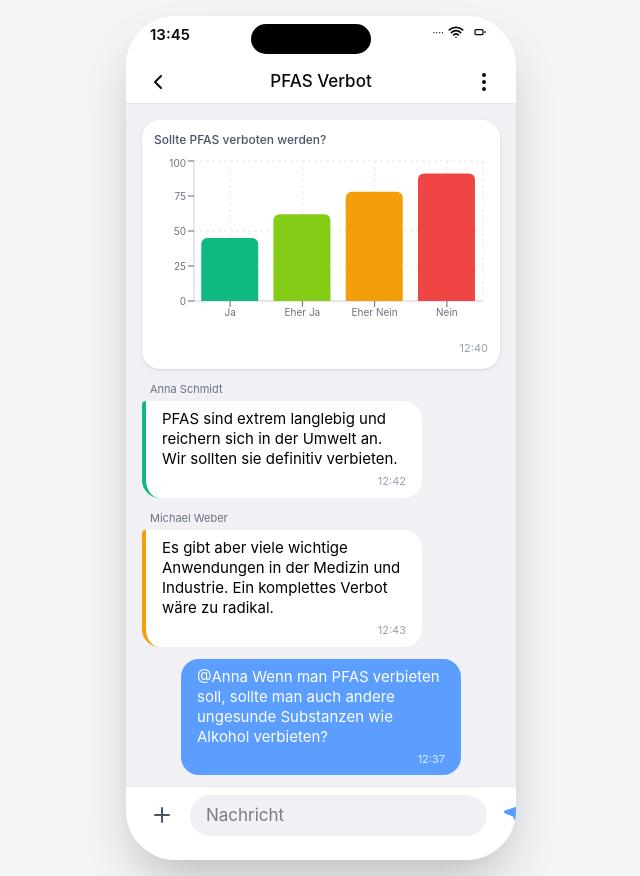
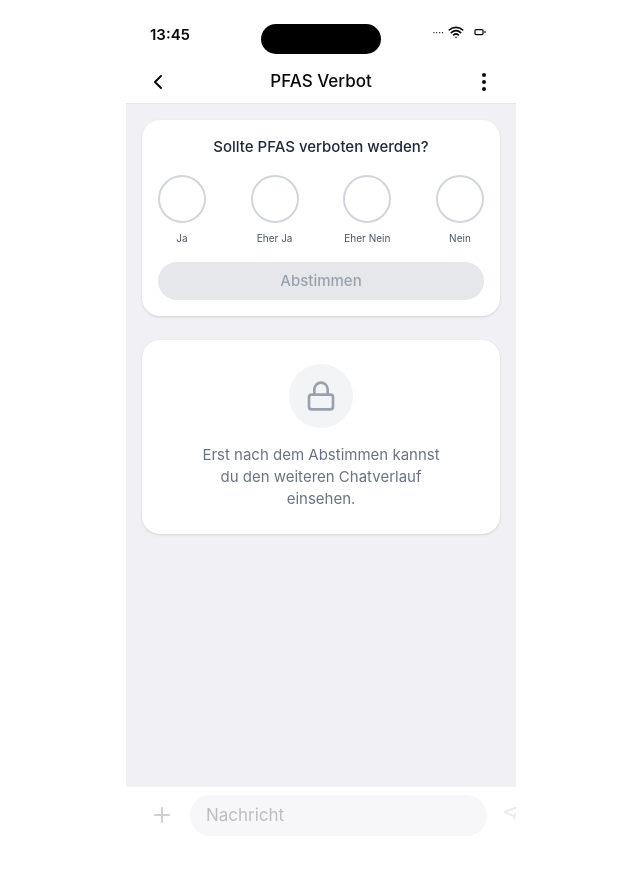
Before and after one commit to background-debates/screen-building, a React (Vite) app: page / in a window 1280 px wide. Shown: the whole page, without its empty margins (319-959 px from the left). Built offline with nearby package versions, Linux system fonts and the light colour scheme.

Commit message:
added opinion request screen

```diff
--- a/src/app/App.tsx
+++ b/src/app/App.tsx
@@ -1,3 +1,4 @@
+import { useState } from "react";
 import {
   BarChart,
   Bar,
@@ -15,14 +16,26 @@ import {
   Send,
   Wifi,
   Battery,
+  Lock,
 } from "lucide-react";
 
 // Opinion data for the chart
 const opinionData = [
-  { opinion: "Ja", votes: 45, color: "#10b981" },
-  { opinion: "Eher Ja", votes: 62, color: "#84cc16" },
-  { opinion: "Eher Nein", votes: 78, color: "#f59e0b" },
-  { opinion: "Nein", votes: 91, color: "#ef4444" },
+  { opinion: "Ja", votes: 4, color: "#10b981" },
+  { opinion: "Eher Ja", votes: 6, color: "#84cc16" },
+  { opinion: "Eher Nein", votes: 7, color: "#f59e0b" },
+  { opinion: "Nein", votes: 9, color: "#ef4444" },
+];
+
+// Voting options
+const votingOptions = [
+    { label: "Ja", color: "#10b981" },
+      { label: "Eher Ja", color: "#84cc16" },
+        { label: "Eher Nein", color: "#f59e0b" },
+
+
+
+  { label: "Nein", color: "#ef4444" },
 ];
 
 // Chat messages
@@ -64,15 +77,28 @@ const getStanceColor = (stance: string) => {
 };
 
 export default function App() {
+  const [hasVoted, setHasVoted] = useState(false);
+  const [selectedVote, setSelectedVote] = useState<string | null>(null);
+
+  const handleVote = (option: string) => {
+    setSelectedVote(option);
+  };
+
+  const submitVote = () => {
+    if (selectedVote) {
+      setHasVoted(true);
+    }
+  };
+
   return (
-    <div className="min-h-screen bg-gray-100 flex items-center justify-center p-4">
+    <div className="min-h-screen bg-white flex items-center justify-center p-4">
       {/* iPhone Container */}
-      <div className="w-full max-w-[390px] h-[844px] bg-white rounded-[50px] shadow-2xl overflow-hidden flex flex-col relative">
+      <div className="w-full max-w-[390px] h-[844px] bg-white rounded-[50px] overflow-hidden flex flex-col relative">
         {/* Status Bar */}
-        <div className="h-11 bg-white flex items-start justify-between px-6 pt-2">
+        <div className="h-11 bg-white flex items-start px-6 pt-2 relative">
           <div className="text-[15px] font-semibold">13:45</div>
-          <div className="w-[120px] h-[30px] bg-black rounded-full"></div>
-          <div className="flex items-center gap-1">
+          <div className="absolute left-1/2 -translate-x-1/2 w-[120px] h-[30px] bg-black rounded-full"></div>
+          <div className="flex items-center gap-1 ml-auto">
             <div className="text-[10px]">····</div>
             <Wifi className="w-4 h-4" strokeWidth={2.5} />
             <Battery className="w-6 h-3" strokeWidth={2.5} />
@@ -80,19 +106,113 @@ export default function App() {
         </div>
 
         {/* Header */}
-        <div className="h-11 bg-white border-b border-gray-200 flex items-center justify-between px-4">
+        <div className="h-11 bg-white border-b border-gray-200 flex items-center px-4 relative">
           <button className="p-1">
             <ChevronLeft className="w-6 h-6" />
           </button>
-          <div className="text-[17px] font-medium">
+          <div className="absolute left-1/2 -translate-x-1/2 text-[17px] font-medium whitespace-nowrap">
             PFAS Verbot
           </div>
-          <button className="p-1">
+          <button className="p-1 ml-auto">
             <MoreVertical className="w-6 h-6" />
           </button>
         </div>
 
-        {/* Messages Container - Scrollable */}
+        {!hasVoted ? (
+          <>
+            {/* Voting Screen */}
+            <div className="flex-1 overflow-y-auto bg-[#f0f0f5] px-4 py-4">
+              {/* Question Card */}
+              <div className="mb-6 flex justify-start">
+                <div className="bg-white rounded-[18px] p-4 shadow-sm w-full">
+                  <div className="text-[15px] font-medium mb-4 text-gray-800 text-center">
+                    Sollte PFAS verboten werden?
+                  </div>
+
+                  {/* Voting Options */}
+                  <div className="flex justify-between items-end gap-3 mb-4">
+                    {votingOptions.map((option) => (
+                      <div
+                        key={option.label}
+                        className="flex flex-col items-center cursor-pointer"
+                        onClick={() => handleVote(option.label)}
+                      >
+                        <div
+                          className={`w-12 h-12 rounded-full border-2 transition-all duration-200 flex items-center justify-center ${
+                            selectedVote === option.label
+                              ? "border-4"
+                              : "border-gray-300 hover:border-gray-400"
+                          }`}
+                          style={{
+                            borderColor: selectedVote === option.label ? option.color : undefined,
+                            backgroundColor: selectedVote === option.label ? `${option.color}20` : "transparent",
+                          }}
+                        >
+                          {selectedVote === option.label && (
+                            <div
+                              className="w-6 h-6 rounded-full"
+                              style={{ backgroundColor: option.color }}
+                            />
+                          )}
+                        </div>
+                        <div className="text-[10px] text-gray-600 mt-2 text-center whitespace-nowrap">
+                          {option.label}
+                        </div>
+                      </div>
+                    ))}
+                  </div>
+
+                  {/* Submit Button */}
+                  <button
+                    onClick={submitVote}
+                    disabled={!selectedVote}
+                    className={`w-full py-2 rounded-full text-[15px] font-medium transition-all ${
+                      selectedVote
+                        ? "bg-[#5B9EFF] text-white"
+                        : "bg-gray-200 text-gray-400 cursor-not-allowed"
+                    }`}
+                  >
+                    Abstimmen
+                  </button>
+                </div>
+              </div>
+
+              {/* Locked Chat Area */}
+              <div className="bg-white rounded-[18px] p-6 shadow-sm">
+                <div className="flex flex-col items-center justify-center text-center">
+                  <div className="w-16 h-16 rounded-full bg-gray-100 flex items-center justify-center mb-4">
+                    <Lock className="w-8 h-8 text-gray-400" />
+                  </div>
+                  <div className="text-[15px] text-gray-500 leading-[22px] max-w-[240px]">
+                    Erst nach dem Abstimmen kannst du den weiteren Chatverlauf einsehen.
+                  </div>
+                </div>
+              </div>
+            </div>
+
+            {/* Disabled Input Bar */}
+            <div className="bg-white border-t border-gray-200 px-4 py-2 pb-6 opacity-50">
+              <div className="flex items-center gap-2">
+                <button className="p-2" disabled>
+                  <Plus className="w-6 h-6 text-gray-400" />
+                </button>
+                <div className="flex-1 bg-[#f0f0f5] rounded-full px-4 py-2 flex items-center">
+                  <input
+                    type="text"
+                    placeholder="Nachricht"
+                    className="flex-1 bg-transparent outline-none text-[17px]"
+                    disabled
+                  />
+                </div>
+                <button className="p-2" disabled>
+                  <Send className="w-6 h-6 text-gray-300" />
+                </button>
+              </div>
+            </div>
+          </>
+        ) : (
+          <>
+            {/* Messages Container - Scrollable */}
         <div className="flex-1 overflow-y-auto bg-[#f0f0f5] px-4 py-4">
           {/* Opinion Chart Card */}
           <div className="mb-3 flex justify-start">
@@ -222,6 +342,8 @@ export default function App() {
             </button>
           </div>
         </div>
+          </>
+        )}
       </div>
     </div>
   );
```
